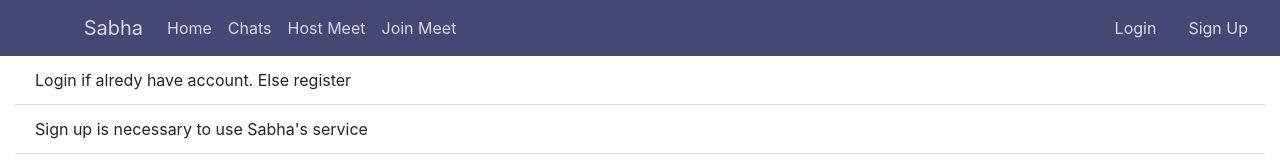
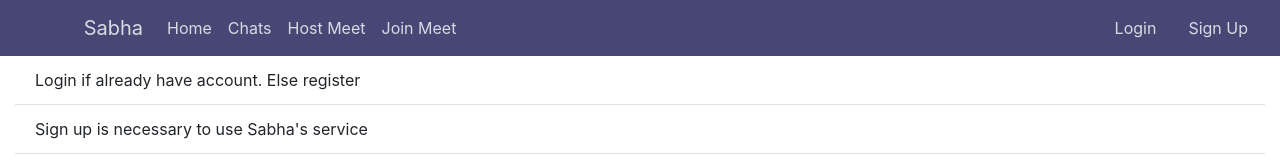
Before and after one commit to Itachi8374/testFrontend, a React (Create React App) app in the folder client-side/: page / in a window 1280 px wide. Shown: the top 160 px of the page. Built offline with nearby package versions, Linux system fonts and the light colour scheme; no server answers.

Commit message:
corrected typo

```diff
--- a/client-side/src/component/home.jsx
+++ b/client-side/src/component/home.jsx
@@ -7,7 +7,7 @@ class Home extends Component {
       <div className="container-fluid">
         <ul className="list-group list-group-flush">
           <li className="list-group-item">
-            Login if alredy have account. Else register
+            Login if already have account. Else register
           </li>
           <li className="list-group-item">
             Sign up is necessary to use Sabha's service
```
